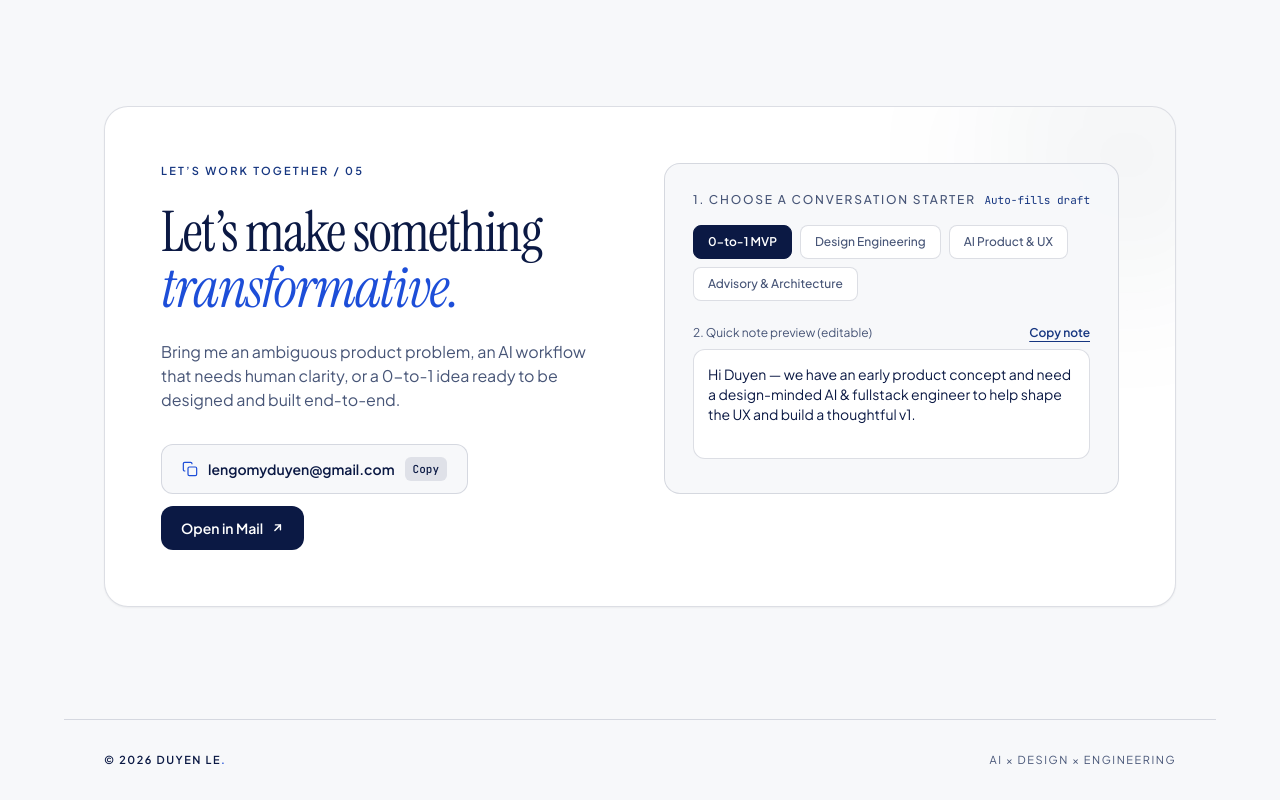
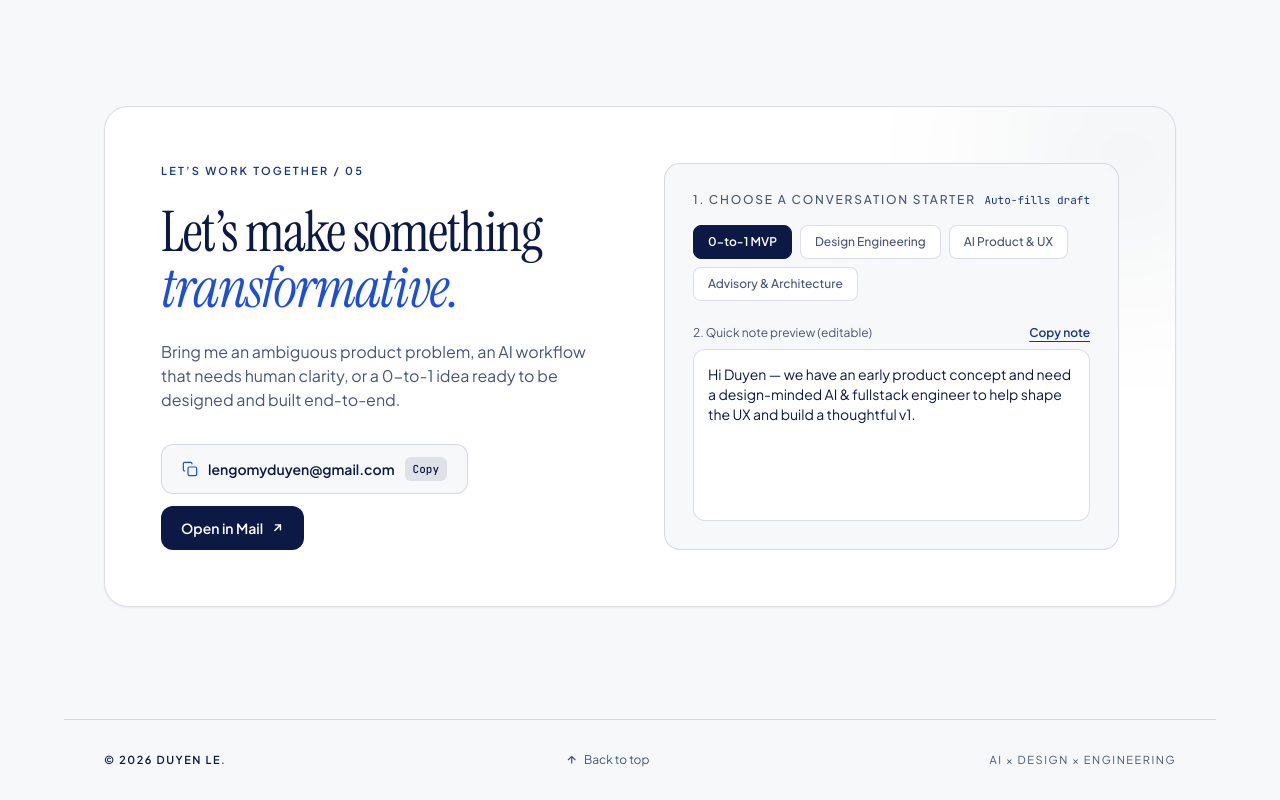
Before and after one commit to duyenle1312/digital-experience-portfolio, a plain HTML site: page index.html in a window 1280 px wide. Shown: the part 2704-3504 px from the top of the page. Drawn offline with nearby package versions, Linux system fonts and the light colour scheme.

Commit message:
Update and fix

```diff
--- a/index.html
+++ b/index.html
@@ -288,7 +288,9 @@
       button:hover > .arrow-icon {
         transform: translate(1.5px, -1.5px);
       }
-
+      a.back-to-top:hover > .arrow-icon {
+        transform: translateY(-2px);
+      }
       .hairline-b {
         border-bottom: 1px solid var(--border-hairline);
       }
@@ -848,7 +850,7 @@
           ></div>
 
           <div
-            class="grid grid-cols-1 lg:grid-cols-12 gap-10 lg:gap-12 items-start relative z-10"
+            class="grid grid-cols-1 lg:grid-cols-12 gap-10 lg:gap-12 items-start lg:items-stretch relative z-10"
           >
             <!-- Left Column: Invitation & Direct Email Copy -->
             <div class="lg:col-span-6 space-y-6 min-w-0">
@@ -936,10 +938,10 @@
 
             <!-- Right Column: Interactive Inquiry Topic Selector & Message Preview -->
             <div
-              class="spotlight-card lg:col-span-6 min-w-0 bg-paper-100/90 rounded-2xl hairline-all p-4 sm:p-7"
+              class="spotlight-card lg:col-span-6 min-w-0 lg:flex lg:flex-col bg-paper-100/90 rounded-2xl hairline-all p-4 sm:p-7"
             >
               <div
-                class="flex flex-col sm:flex-row sm:items-center sm:justify-between gap-1 mb-4"
+                class="flex flex-col sm:flex-row sm:items-center sm:justify-between gap-2.5 sm:gap-1 mb-4"
               >
                 <span
                   class="text-xs uppercase tracking-[0.15em] text-navy-500 font-medium"
@@ -988,25 +990,27 @@
               </div>
 
               <!-- Interactive Editable Message Preview -->
-              <div class="space-y-2">
-                <div
-                  class="flex items-center justify-between gap-3 text-xs text-navy-500"
+              <!-- Mobile: label → textarea → copy button (order-*).
+                   sm+: label + button share row 1, textarea spans row 2. -->
+              <div
+                class="grid grid-cols-1 sm:grid-cols-[1fr_auto] lg:grid-rows-[auto_1fr] lg:flex-1 items-center gap-x-3 gap-y-2 text-xs"
+              >
+                <span class="order-1 sm:order-none text-navy-500"
+                  >2. Quick note preview (editable)</span
                 >
-                  <span>2. Quick note preview (editable)</span>
-                  <button
-                    type="button"
-                    onclick="copyDraftMessage()"
-                    id="copy-draft-btn"
-                    class="text-navy-800 hover:text-navy-900 transition-colors cursor-pointer font-semibold underline underline-offset-4"
-                  >
-                    Copy note
-                  </button>
-                </div>
+                <button
+                  type="button"
+                  onclick="copyDraftMessage()"
+                  id="copy-draft-btn"
+                  class="order-3 sm:order-none justify-self-end text-navy-800 hover:text-navy-900 transition-colors cursor-pointer font-semibold underline underline-offset-4"
+                >
+                  Copy note
+                </button>
                 <textarea
                   id="inquiry-preview"
                   rows="4"
                   aria-label="Editable inquiry message preview"
-                  class="w-full rounded-xl bg-paper-50 hairline-all p-3.5 text-base sm:text-sm text-navy-900 leading-relaxed focus:outline-none focus:border-navy-900 resize-none"
+                  class="order-2 sm:order-none sm:col-span-2 w-full h-44 sm:h-auto lg:h-full lg:self-stretch rounded-xl bg-paper-50 hairline-all p-3.5 text-base sm:text-sm text-navy-900 leading-relaxed focus:outline-none focus:border-navy-900 resize-none"
                 ></textarea>
               </div>
             </div>
@@ -1024,6 +1028,24 @@
           >.</span
         ></span
       >
+      <a
+        href="#top"
+        class="back-to-top order-last sm:order-none inline-flex items-center gap-1.5 normal-case tracking-normal text-xs hover:text-navy-900 transition-colors"
+      >
+        <svg
+          class="arrow-icon"
+          viewBox="0 0 24 24"
+          fill="none"
+          stroke="currentColor"
+          stroke-width="2.6"
+          stroke-linecap="round"
+          stroke-linejoin="round"
+          aria-hidden="true"
+        >
+          <path d="M12 19V5M5 12l7-7 7 7" />
+        </svg>
+        Back to top
+      </a>
       <span>AI × Design × Engineering</span>
     </footer>
 
```
